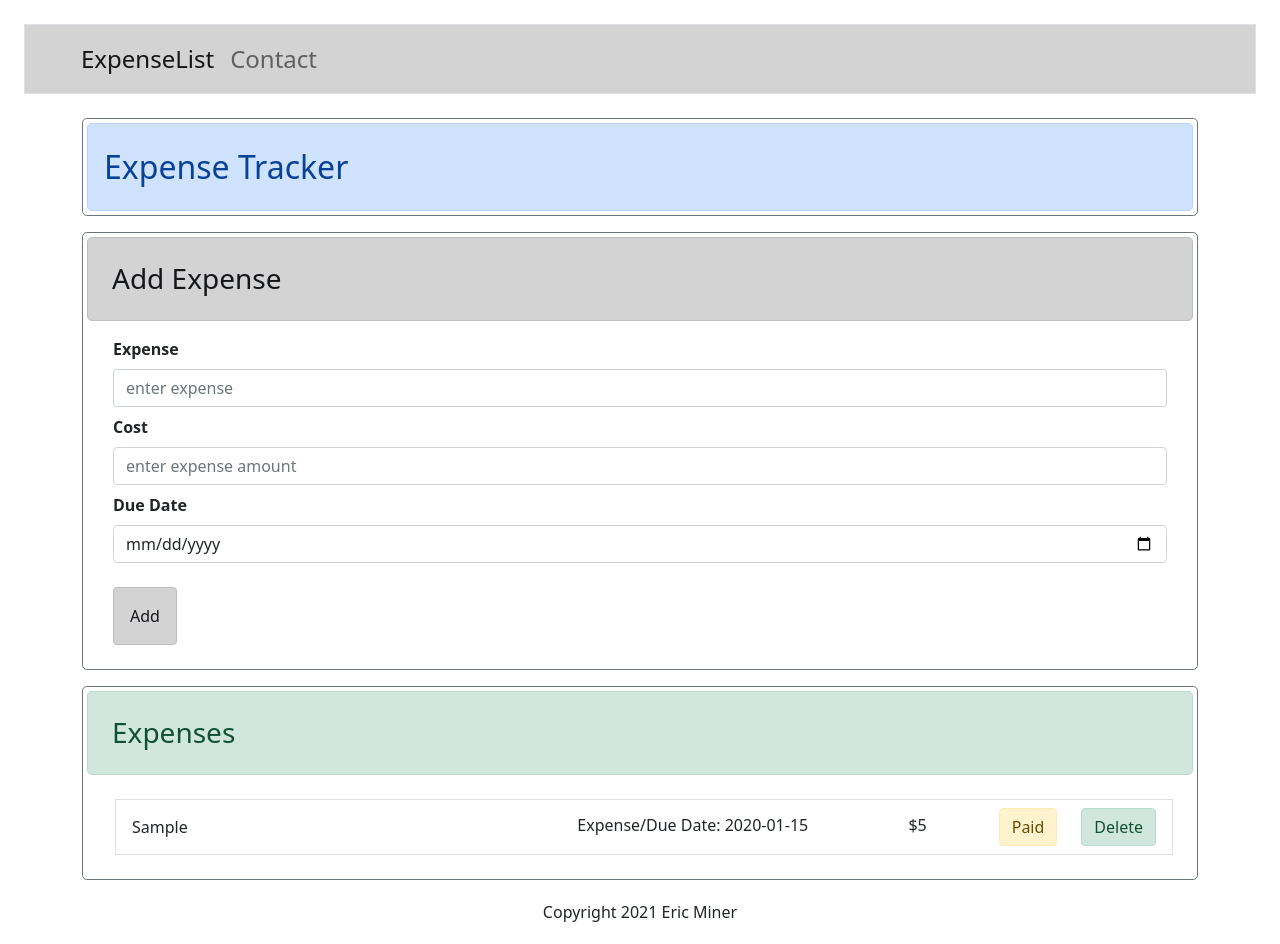
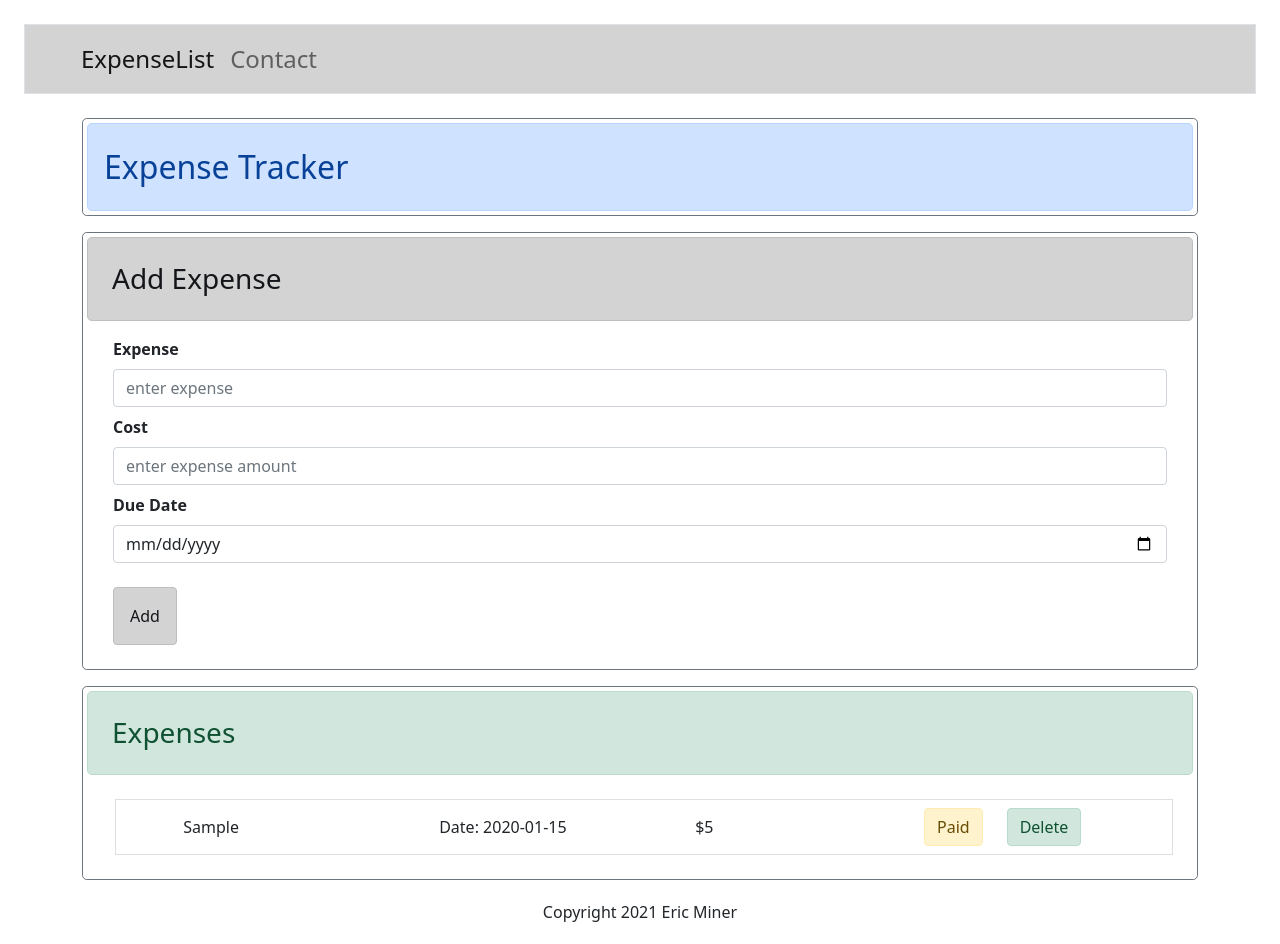
Before and after one commit to Eminer78/Expense-Tracker, a React (Create React App) app: page / in a window 1280 px wide. Both pictures are taken after typing "Sample", "5", "2020-01-15" into the empty fields and a click on the button "Add". Built offline with nearby package versions, Linux system fonts and the light colour scheme.

Commit message:
updated styling

```diff
--- a/src/App.css
+++ b/src/App.css
@@ -4,3 +4,7 @@
   text-align: center;
   color: navyblue;
 }
+.expense-item {
+  width: 25%;
+  padding-left: 5%;
+}
--- a/src/App.js
+++ b/src/App.js
@@ -3,12 +3,7 @@ import ExpenseList from "./components/ExpenseList";
 import Contact from "./components/Contact";
 import "bootstrap/dist/css/bootstrap.min.css";
 import "./App.css";
-import {
-  BrowserRouter as Router,
-  Route,
-  Link,
-  NavLink,
-} from "react-router-dom";
+import { BrowserRouter as Router, Route, NavLink } from "react-router-dom";
 
 const App = () => (
   <>
--- a/src/components/ExpenseItem.js
+++ b/src/components/ExpenseItem.js
@@ -9,30 +9,26 @@ export default class ExpenseItems extends Component {
 
   createExpenses(item) {
     return (
-      <li
-        className="list-group-item d-flex justify-content-between align-items-center"
-        key={item.key}
-      >
-        {item.text}
-        <div>
-          <span className="mx-4 px-4">Expense/Due Date: {item.dDate} </span>
-          <span className="mx-4 px-4">${item.cost}</span>
+      <div>
+        <li className="list-group-item d-flex justify-content-left align-items-center ">
+          <span className="expense-item">{item.text}</span>
+          <span className="expense-item">Date: {item.dDate} </span>
+          <span className="expense-item">${item.cost}</span>
+
           <button className="btn alert-warning mx-4 ">Paid</button>
           <button
             className="btn alert-success"
             onClick={() => this.delete(item.key)}
+            key={item.key}
           >
             Delete
           </button>
-        </div>
-      </li>
+        </li>
+      </div>
     );
   }
   delete(key) {
     this.props.delete(key);
-  }
-  paid(key) {
-    this.props.paid(key);
   }
 
   render() {
```
